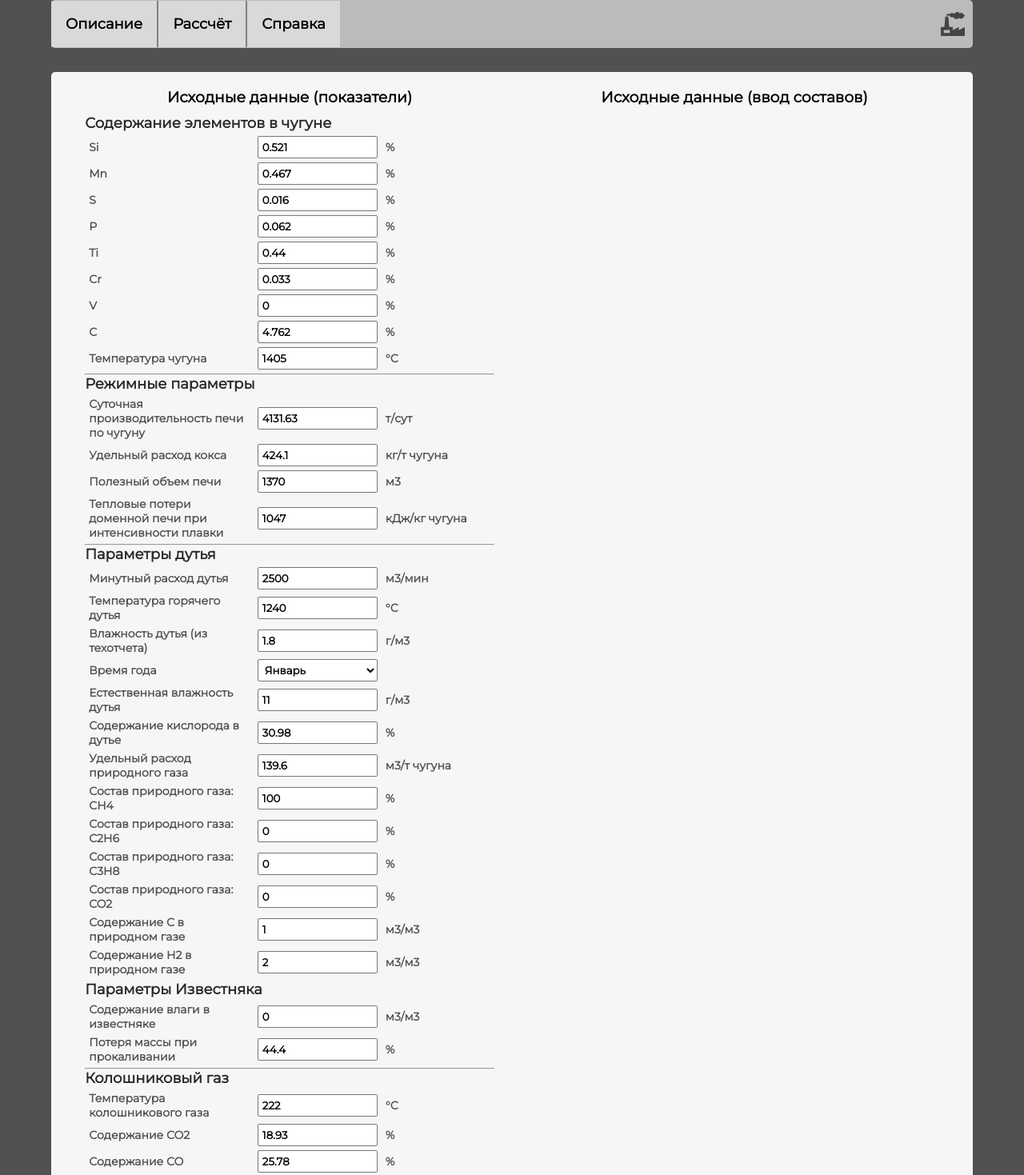
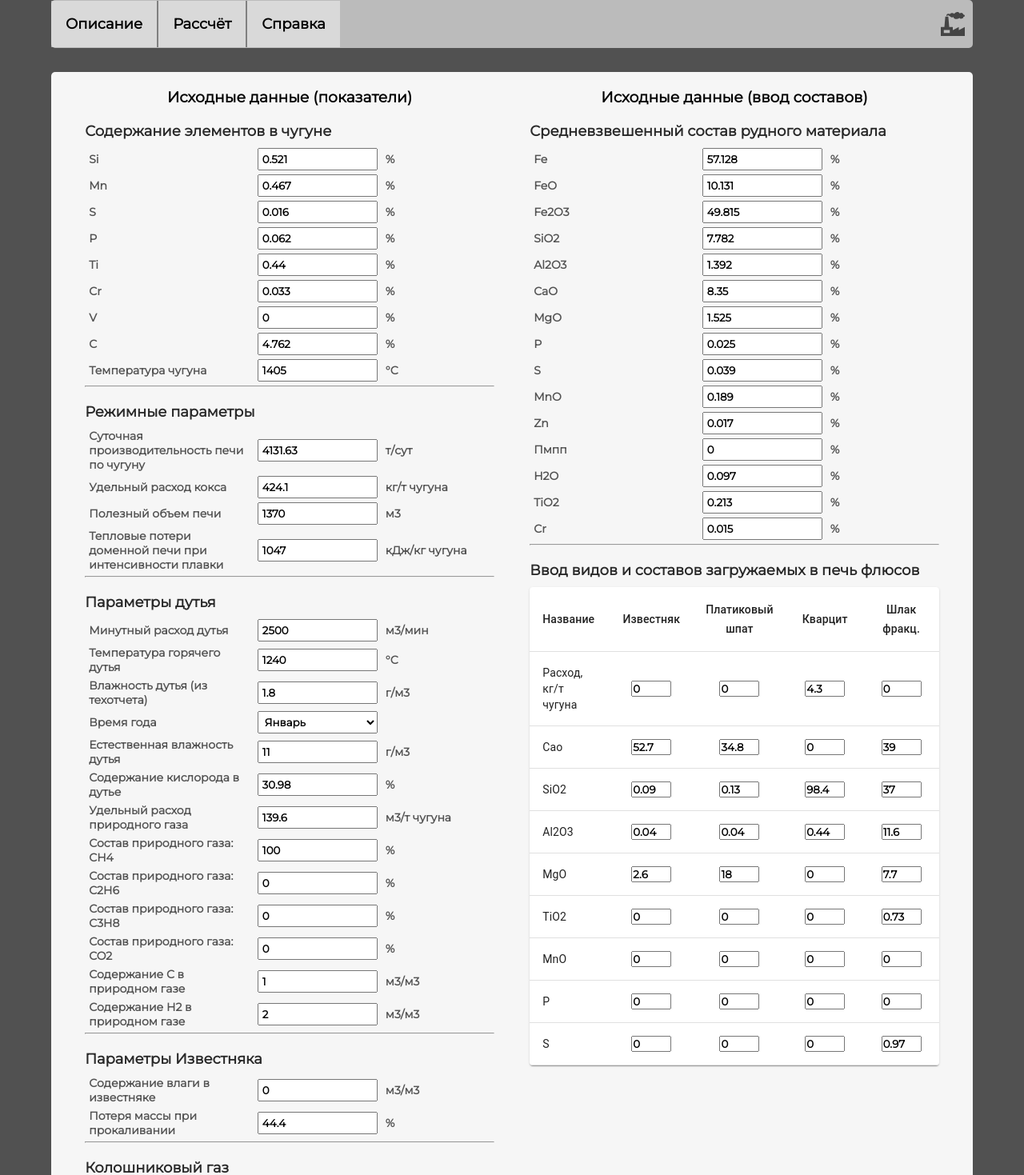
Before and after one commit to KuzmichAlexander/Balance_DP_Web, a React (Create React App) app in the folder balance_dp/balance_dp/ClientApp/: page /Calc in a window 1280 px wide. Shown: the top 1469 px of the page at 80% size. Built offline with nearby package versions, Linux system fonts and the light colour scheme.

Commit message:
Доделали входные параметры на фронте

```diff
--- a/balance_dp/balance_dp/ClientApp/src/components/Calc.js
+++ b/balance_dp/balance_dp/ClientApp/src/components/Calc.js
@@ -6,6 +6,9 @@ import {Blowing} from "./Inputs/Blowing";
 import {FurnaceGas} from "./Inputs/FurnaceGas";
 import {Slag} from "./Inputs/Slag";
 import {ResultContainer} from "./Results/ResultContainer";
+import {MaterialConsuption} from "./Inputs/MaterialConsuption";
+import {Flus} from "./Inputs/Flus";
+import {light} from "@material-ui/core/styles/createPalette";
 
 
 export class Calc extends React.Component {
@@ -22,11 +25,17 @@ export class Calc extends React.Component {
         console.log(this.state)
         const value = +e.target.value;
         if(!isNaN(value)){
-            const [firstDeep, secondDeep, thirdDeep] = e.target.id.split('-');
+            const [firstDeep, secondDeep, thirdDeep, forthDeep] = e.target.id.split('-');
             if (thirdDeep === 'list1_C24_HeatLoses_ofBlastFurnace') {
                 if (value < 837 || value > 1257) {
                     alert('нельзя так много в это поле писать')
                 }
+            }
+            if (forthDeep) {
+                this.setState(() =>{
+                    this.state.data[firstDeep][secondDeep][thirdDeep][forthDeep] = value; //и за это тоже
+                })
+                this.forceUpdate(); //да простят меня боги
             } else {
                 this.setState(() =>{
                     this.state.data[firstDeep][secondDeep][thirdDeep] = value; //и за это тоже
@@ -68,9 +77,15 @@ export class Calc extends React.Component {
                 </div>
                 <div className={'DP-work__inputs'}>
                     <h3>Исходные данные (ввод составов)</h3>
+                    {this.state.data ?
+                        <>
+                            <MaterialConsuption name={'InputData2-materialCons'} params={this.state.data.InputData2.materialCons} onChangeInput={this.onInputChange} />
+                            <Flus name={'InputData2-flus'} params={this.state.data.InputData2.flus} onChangeInput={this.onInputChange} />
+                        </>
+                        : 'Данные подгружаются'}
                 </div>
             </div>
-            <input type="button" onClick={this.sendData} value={'Рассчитать'}/>
+            <input type="button" className={'send-button'} onClick={this.sendData} value={'Произвести рассчёт'}/>
             <br/>
             {this.state.result ? <ResultContainer results={this.state.result} />
             : 'Бесы опять шалят, данных пока нет'}
--- a/balance_dp/balance_dp/ClientApp/src/components/Help.js
+++ b/balance_dp/balance_dp/ClientApp/src/components/Help.js
@@ -1,5 +1,4 @@
 import React from "react";
-import axios from "axios";
 
 export const Help = () => {
     return (
--- a/balance_dp/balance_dp/ClientApp/src/components/Inputs/Blowing.js
+++ b/balance_dp/balance_dp/ClientApp/src/components/Inputs/Blowing.js
@@ -40,6 +40,7 @@ export const Blowing = ({name, params, onChangeInput, onSelectChange}) => {
         <div>
             <h5>Параметры дутья</h5>
             {setInputs()}
+            <hr />
             <h5>Параметры Известняка</h5>
             <OneInput discr={'м3/м3'} name={`${name}-list1_C46_limestoneWaterCapacity`} value={params.list1_C46_limestoneWaterCapacity} text={'Содержание влаги в известняке'} onChangeInput={onChangeInput} />
             <OneInput discr={'%'} name={`${name}-list1_C47_limestoneWeightLoss`} value={params.list1_C47_limestoneWeightLoss} text={'Потеря массы при прокаливании'} onChangeInput={onChangeInput} />
--- /dev/null
+++ b/balance_dp/balance_dp/ClientApp/src/components/Inputs/Flus.js
@@ -0,0 +1,82 @@
+import React from "react";
+import {makeStyles} from '@material-ui/core/styles';
+import Table from '@material-ui/core/Table';
+import TableBody from '@material-ui/core/TableBody';
+import TableCell from '@material-ui/core/TableCell';
+import TableContainer from '@material-ui/core/TableContainer';
+import TableHead from '@material-ui/core/TableHead';
+import TableRow from '@material-ui/core/TableRow';
+import Paper from '@material-ui/core/Paper';
+import {OneInput} from "./OneInput";
+
+const resultRows = ['Название', 'Известняк', 'Платиковый шпат', 'Кварцит', 'Шлак фракц.'];
+const columns = ['Расход, кг/т чугуна', 'Cao', 'SiO2', 'Al2O3', 'MgO', 'TiO2', 'MnO', 'P', 'S']
+
+const useStyles = makeStyles({
+    table: {
+        minWidth: 500,
+    },
+});
+
+function createData (name, first, second, third, fourth) {
+    return {name, first, second, third, fourth};
+}
+// [
+//     createData('Расход, кг/т чугуна', result.heatOfBurningCocks, result.heatOfBurningCocks_persent),
+//     createData('CaO', result.heatCountBlowin, result.heatCountBlowing_persent),
+//     createData('SiO2', result.heatCountOfConversion, result.heatCountOfConversion_persent),
+//     createData('Итого приход тепла', result.sum, result.sum_persent),
+// ]
+function getInput (name, value, onChangeInput, key) {
+    return <input key={`${name}-${key}`} id={`${name}`} type="text" value={value} onChange={onChangeInput}/>
+}
+
+function createRows (name, params, onChangeInput) {
+    const rowsArray = [];
+    let counter = 0
+    for (let key in params.Limestone) {
+        console.log(key)
+        rowsArray.push(
+            createData(columns[counter],
+                getInput(name + '-Limestone-' + key, params['Limestone'][key], onChangeInput, key ),
+                getInput(name + '-Fluospat-' + key, params['Fluospat'][key], onChangeInput, key ),
+                getInput(name + '-Quartzite-' + key, params['Quartzite'][key], onChangeInput, key ),
+                getInput(name + '-Slug-' + key, params['Slug'][key], onChangeInput, key ))
+        )
+        counter++;
+    }
+    return rowsArray;
+}
+
+export const Flus = ({name, params, onChangeInput}) => {
+    const classes = useStyles();
+    const rows = createRows(name, params, onChangeInput);
+
+    return (
+        <div className={'DP-work__inputs flus-table'}>
+            <h5>Ввод видов и составов загружаемых в печь флюсов</h5>
+            <TableContainer component={Paper}>
+                <Table className={classes.table} aria-label="simple table">
+                    <TableHead>
+                        <TableRow>
+                            {resultRows.map((item, index) => <TableCell width={'20%'} key={index} align={index === 0 ? "left" : 'center'}>{item}</TableCell>)}
+                        </TableRow>
+                    </TableHead>
+                    <TableBody>
+                        {rows.map((row, index) => (
+                            <TableRow key={index}>
+                                <TableCell component="th" scope="row" padding={0}>
+                                    {row.name}
+                                </TableCell>
+                                <TableCell width={'20%'} align="center">{row.first}</TableCell>
+                                <TableCell width={'20%'} align="center">{row.second}</TableCell>
+                                <TableCell width={'20%'} align="center">{row.third}</TableCell>
+                                <TableCell width={'20%'} align="center">{row.fourth}</TableCell>
+                            </TableRow>
+                        ))}
+                    </TableBody>
+                </Table>
+            </TableContainer>
+        </div>
+    )
+}
--- /dev/null
+++ b/balance_dp/balance_dp/ClientApp/src/components/Inputs/MaterialConsuption.js
@@ -0,0 +1,24 @@
+import React from "react";
+import {OneInput} from "./OneInput";
+
+const names = ['Fe', 'FeO', 'Fe2O3', 'SiO2', 'Al2O3', 'CaO', 'MgO', 'P', 'S', 'MnO', 'Zn', 'Пмпп', 'H2O', 'TiO2', 'Cr'];
+const discr = ['%', '%', '%', '%', '%', '%', '%', '%', '%', '%', '%', '%', '%', '%', '%'];
+
+export const MaterialConsuption = ({name, params, onChangeInput}) => {
+    const Inputs = [];
+    const setInputs = () => {
+        let counter = 0;
+        for (const key in params) {
+            Inputs.push(<OneInput discr={discr[counter]} name={`${name}-${key}`} key={counter} value={params[key]} text={names[counter]} onChangeInput={onChangeInput} />);
+            counter++;
+        }
+        return Inputs;
+    }
+    return (
+        <div>
+            <h5>Средневзвешенный состав рудного материала</h5>
+            {setInputs()}
+            <hr />
+        </div>
+    )
+}
--- a/balance_dp/balance_dp/ClientApp/src/custom.css
+++ b/balance_dp/balance_dp/ClientApp/src/custom.css
@@ -111,19 +111,41 @@ h5 {
     color: #292929;
     font-weight: 800;
     font-size: 18px;
+    margin: 20px 0 10px;
 }
 
-.DP-work__inputs{
+.DP-work__inputs {
     /*border: 2px solid red;*/
     min-width: 400px;
     width: 46%;
     margin: 0 auto;
 }
 
-.result-table h5{
+.result-table h5 {
     text-align: center;
     margin: 20px 0;
     font-size: 20px;
+}
+
+.flus-table {
+    width: 100%;
+    margin: 0;
+}
+
+.flus-table input {
+    width: 50px;
+}
+
+.send-button {
+    margin: 10px auto;
+    font-size: 20px;
+    padding: 10px;
+    display: block;
+    transition: background-color .15s ease;
+}
+
+.send-button:hover {
+    background: #e3e0e0;
 }
 
 @media (max-width: 1080px) {
```
Also changed, not shown: 1 other file (tests, documents, lock files or other folders).
